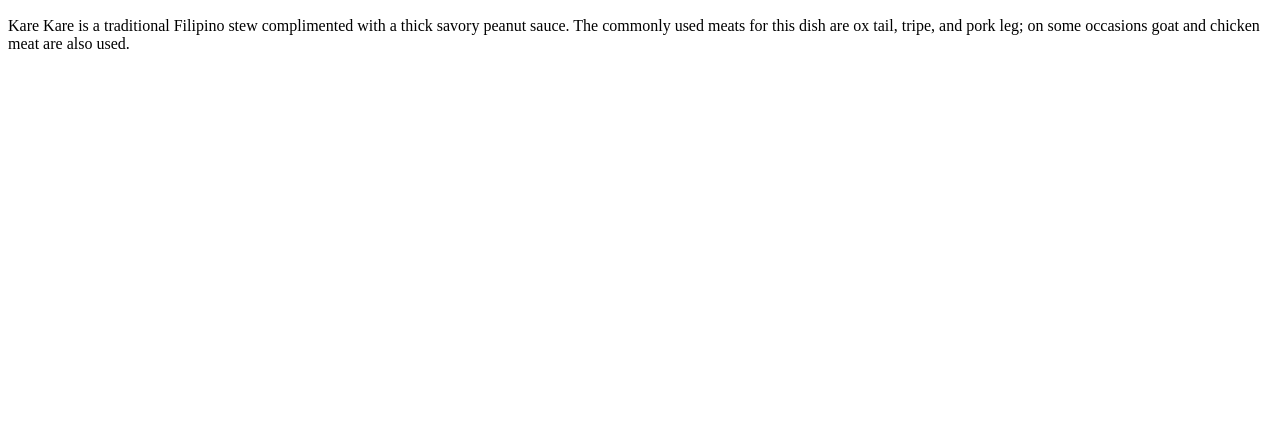
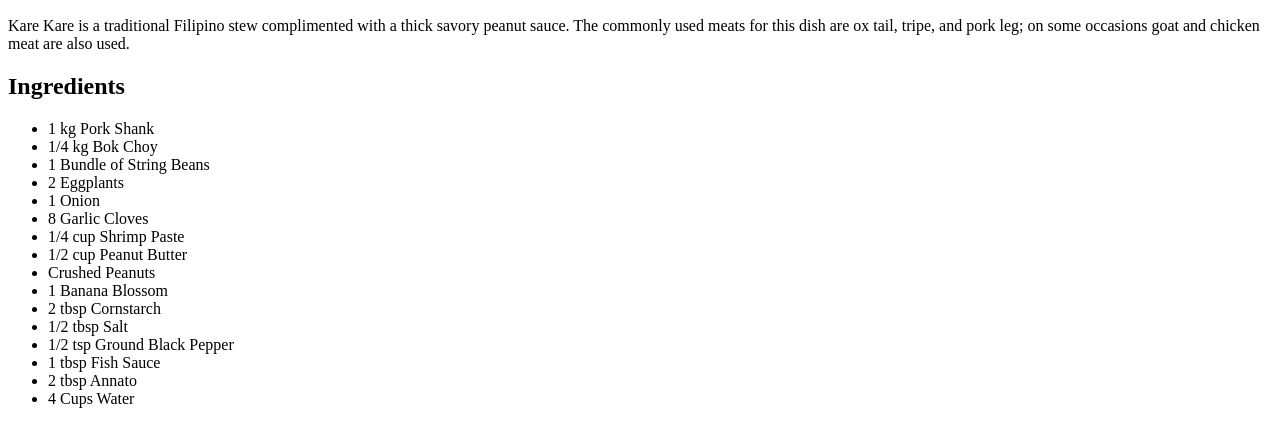
Before and after one commit to Cedeli/odin-recipes, a plain HTML site: page recipes/karekare.html in a window 1280 px wide. Shown: the part 434-858 px from the top of the page. Before the commit the page ends 800 px from the top, so only its background shows below. Drawn offline with Linux system fonts and the light colour scheme.

Commit message:
Add Kare-Kare ingredients

```diff
--- a/recipes/karekare.html
+++ b/recipes/karekare.html
@@ -14,5 +14,25 @@
             Kare Kare is a traditional Filipino stew complimented with a thick savory peanut sauce. The commonly used
             meats for this dish are ox tail, tripe, and pork leg; on some occasions goat and chicken meat are also used.
         </p>
+
+        <h2>Ingredients</h2>
+        <ul>
+            <li>1 kg Pork Shank</li>
+            <li>1/4 kg Bok Choy</li>
+            <li>1 Bundle of String Beans</li>
+            <li>2 Eggplants</li>
+            <li>1 Onion</li>
+            <li>8 Garlic Cloves</li>
+            <li>1/4 cup Shrimp Paste</li>
+            <li>1/2 cup Peanut Butter</li>
+            <li>Crushed Peanuts</li>
+            <li>1 Banana Blossom</li>
+            <li>2 tbsp Cornstarch</li>
+            <li>1/2 tbsp Salt</li>
+            <li>1/2 tsp Ground Black Pepper</li>
+            <li>1 tbsp Fish Sauce</li>
+            <li>2 tbsp Annato</li>
+            <li>4 Cups Water</li>
+        </ul>
     </body>
 </html>
```
